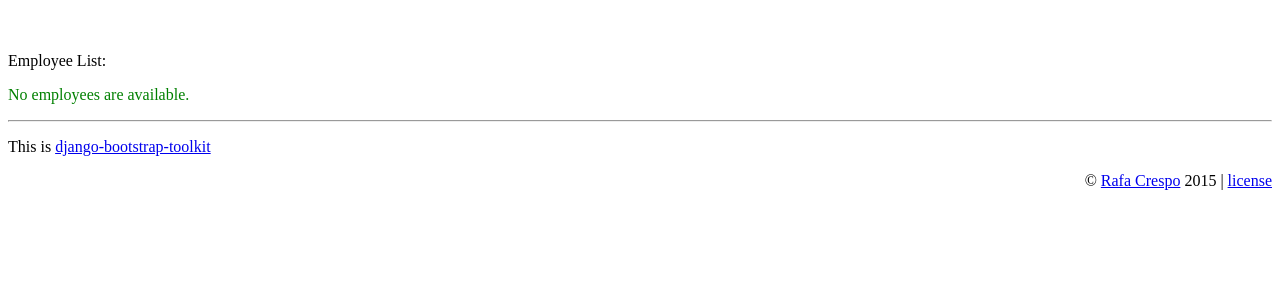
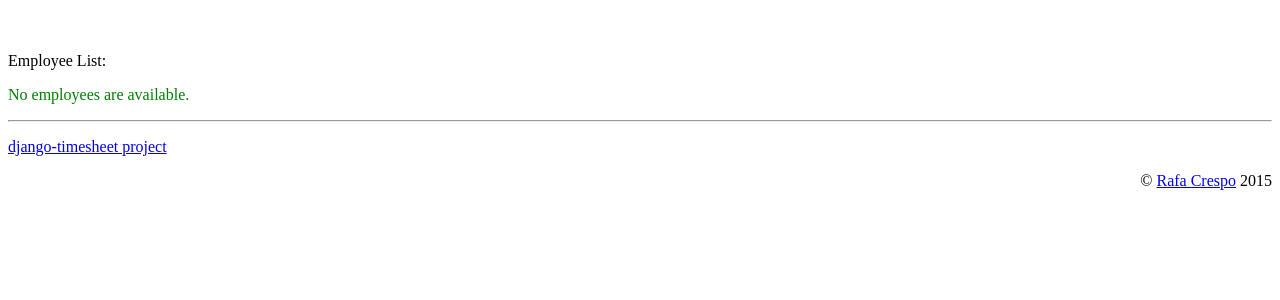
Before and after one commit to rafacb07/django, a Django app: page /timesheet/employees/ in a window 1280 px wide. Shown: the part 88-388 px from the top of the page. Run offline with Django 3.2, Linux system fonts and the light colour scheme; data that the repository does not hold is empty; some libraries are stand-ins or nearby versions.

Commit message:
fixed urls

```diff
--- a/apps/papi/timesheet/templates/timesheet/base.html
+++ b/apps/papi/timesheet/templates/timesheet/base.html
@@ -49,13 +49,11 @@
 
             <footer class="row">
                 <div class="span6">
-                    <p>This is <a href="https://github.com/dyve/django-bootstrap-toolkit">django-bootstrap-toolkit</a></p>
+                    <p><a href="https://github.com/rafacb07/django">django-timesheet project</a></p>
                 </div>
                 <div class="span6" style="text-align:right">
                     <p>
-                        &copy; <a href="http://www.google.com">Rafa Crespo</a> 2015
-                        |
-                        <a href="http://www.google.com">license</a>
+                        &copy; <a href="http://www.linkedin.com">Rafa Crespo</a> 2015
                     </p>
                 </div>
             </footer>
```
